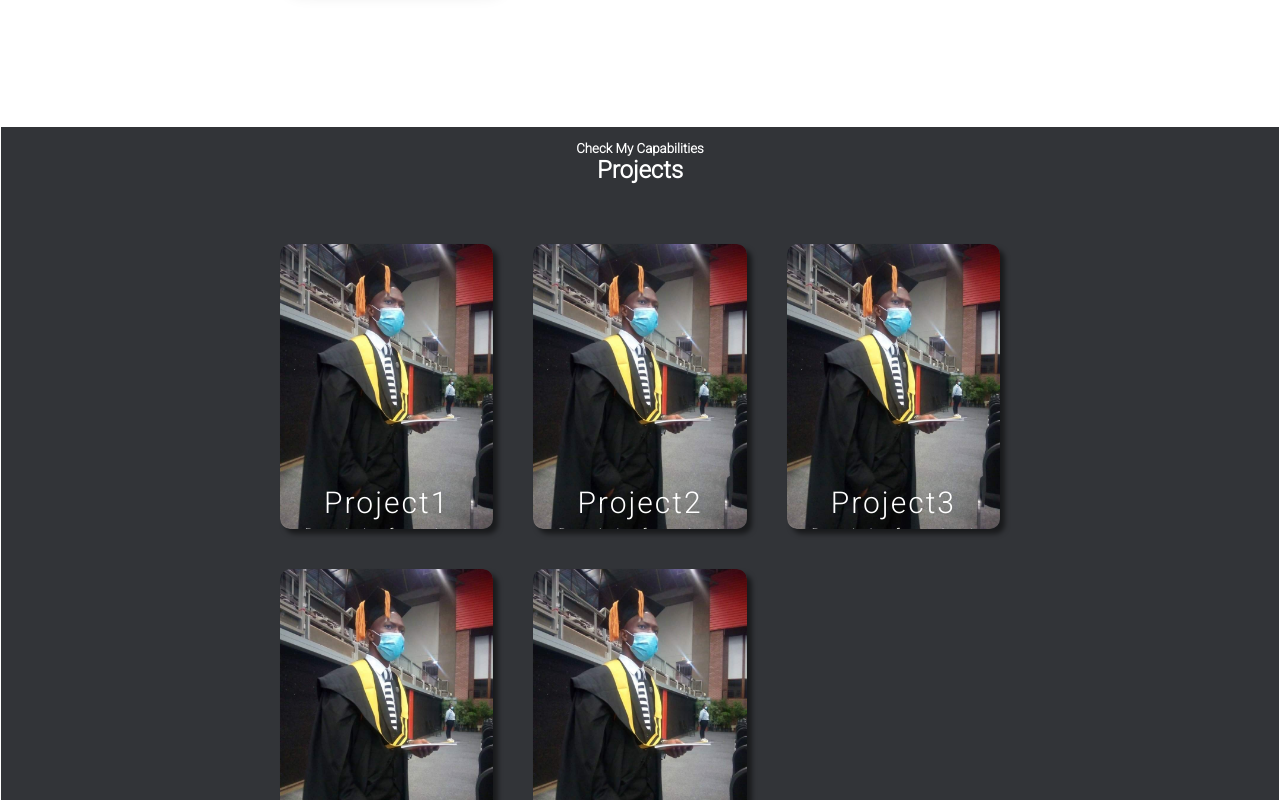
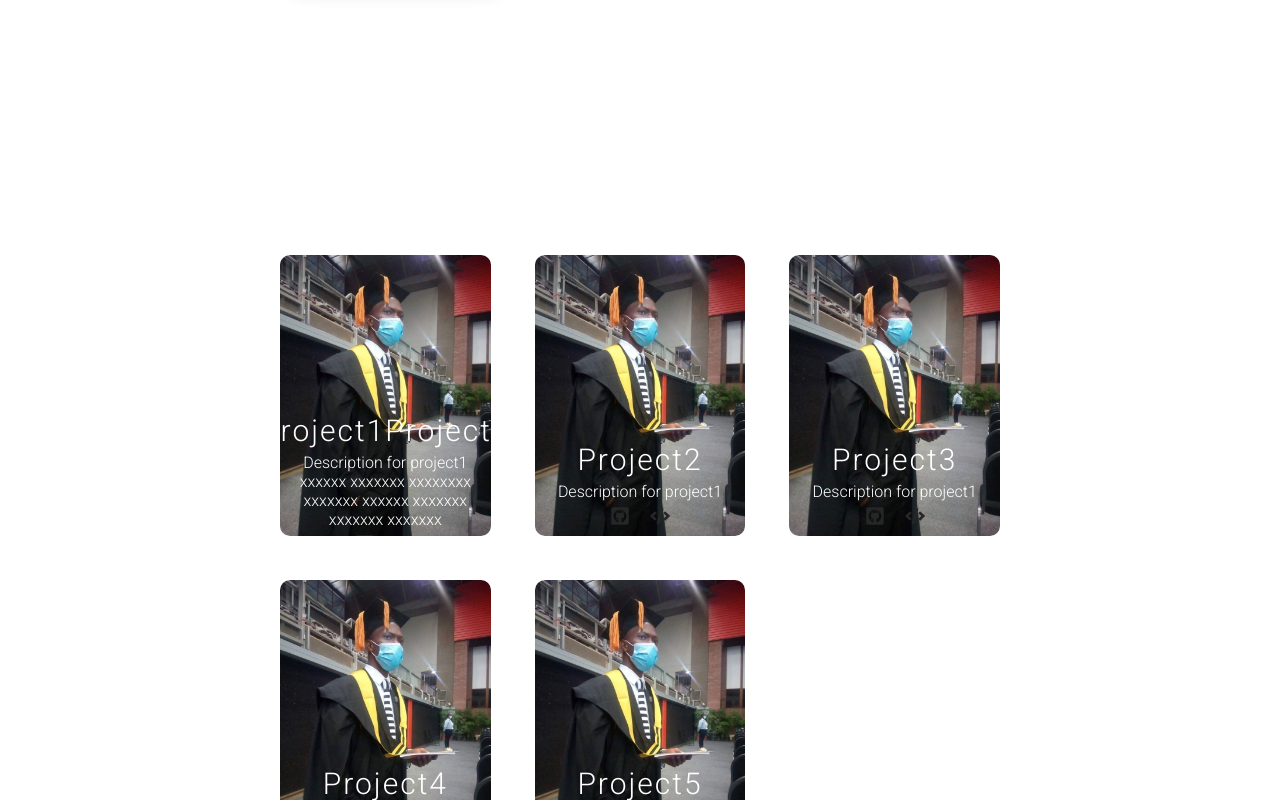
Before and after one commit to LesegoLSG/Portfolio, a React (Create React App) app: page / in a window 1280 px wide. Shown: the part 2280-3080 px from the top of the page. Built offline with nearby package versions, Linux system fonts and the light colour scheme.

Commit message:
Modified the box-shadows and header color

```diff
--- a/src/Components/Projects/Project.jsx
+++ b/src/Components/Projects/Project.jsx
@@ -12,7 +12,7 @@ const Project = () => {
   return (
     <section ref={projectsRef} id="projectsSection">
       <h5>Check My Capabilities</h5>
-      <h2>Projects</h2>
+      <h1>Projects</h1>
         <ProjectList projects={projects}/>
     </section>
   )
--- a/src/Components/Projects/ProjectCard.jsx
+++ b/src/Components/Projects/ProjectCard.jsx
@@ -5,29 +5,41 @@ import '../../Stylesheet/Project.css';
 //Motion
 import ElementOnScreen from '../Motion/ElementOnScreen';
 
+//Icons
+import { FaGithubSquare } from "react-icons/fa";
+import { FaCode } from "react-icons/fa";
+//Framer motion
+import {whileInView, motion, useAnimation} from 'framer-motion'
+
 const ProjectCard = ({mySingleProject}) => {
     console.log("From ProjectCard:",mySingleProject);
 
-    //wrapperRef triggers../Motion/ElementOnScreen.jsx to observe & contact.css to animate
-    const boxRef = useRef(null);
-    const boxVisible = ElementOnScreen(
-      {
-        root:null,
-        rootMargin:'0px',
-        threshold:0.7,
-      },boxRef);
+
 
   return (
     // <article className={`contact__option ${!emailVisible?'fade-in':'fade-out'}`} ref={emailRef}></article>
-    <div className="box">
+    <motion.div className="box"
+    initial={{x:-200}}
+    whileInView={{x:0}}
+    transition={{
+      type:"spring",
+      bounce:0.4,
+      duration:2
+    }}
+    >
         <img src={Graduation} alt={mySingleProject.title}/>
          <div className='overlayer'>
             <h3>{mySingleProject.title}</h3>
             {console.log("From ProjectCard:",mySingleProject)}
                 <p>{mySingleProject.description}</p>
                 {/* <a href="#">Book Now</a> */}
+                <div className="control-anchor">
+                <a href="#"><FaGithubSquare /></a>
+                <a href="#"><FaCode /></a>
+                </div>
+
            </div>
-       </div>
+       </motion.div>
   )
 }
 
--- a/src/Components/Projects/ProjectData.jsx
+++ b/src/Components/Projects/ProjectData.jsx
@@ -1,7 +1,7 @@
 const projects = [
     {
-        title:'Project1',
-        description:'Description for project1',
+        title:'Project1Project1',
+        description:'Description for project1 xxxxxx xxxxxxx xxxxxxxx xxxxxxx xxxxxx xxxxxxx xxxxxxx xxxxxxx',
         imageUrl:'Project1.jpg',
         link:'https://google.com',
     },
--- a/src/Stylesheet/Project.css
+++ b/src/Stylesheet/Project.css
@@ -1,8 +1,22 @@
+#projectsSection {
+    background-color: var(--background-color-light-theme);
+}
+
+#projectsSection h1 {
+    color: var(--headline-color-light-theme);
+    font-size: 2.5rem;
+}
+
+#projectsSection h5 {
+    color: var(--headline-color-light-theme);
+}
+
 .container {
     display: flex;
     justify-content: center;
     align-items: center;
     /* height: 100vh; */
+    /* background-color: blue; */
 }
 
 .wrapper {
@@ -14,9 +28,6 @@
 
 
 .fade-in {
-    /* opacity: 0;
-    transition: opacity 0.1s ease-in;
-    transition-duration: 1s; */
     transform: scale(0);
     transition: transform 2s ease-in;
     transition-duration: 2s;
@@ -25,9 +36,6 @@
 }
 
 .fade-out {
-    /* opacity: 0;
-    transition: opacity 0.1s ease-in;
-    transition-duration: 1s; */
     transform: scale(1);
     transition: transform 2s ease-in;
     transition-duration: 2s;
@@ -50,7 +58,9 @@
     border-radius: 10px;
     position: relative;
     overflow: hidden;
-    box-shadow: 5px 5px 5px rgba(0, 0, 0, 0.5);
+    box-shadow: -15px -5px 5px var(--background-color);
+    border: 2px solid transparent;
+
 }
 
 .box img {
@@ -60,8 +70,14 @@
     transition: transform 0.5s;
 }
 
+.control-anchor {
+    display: flex;
+    justify-content: space-between;
+    align-items: center;
+}
+
 .overlayer {
-    height: 3.7rem;
+    height: 7.9rem;
     width: 100%;
     background: linear-gradient(transparent, #1c1c1c, 58%);
     border-radius: 10px;
@@ -88,14 +104,15 @@
 }
 
 .overlayer a {
-    margin-top: 10px;
+    /* margin-top: 10px; */
+    margin: 0 5px;
     color: #262626;
     text-decoration: none;
-    font-size: 14px;
-    background: #fff;
+    font-size: 20px;
+    background: var(--button-color);
     border-radius: 50px;
     text-align: center;
-    padding: 5px 15px;
+    padding: 5px 5px;
 
 }
 
```
